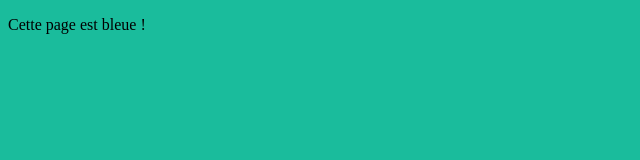
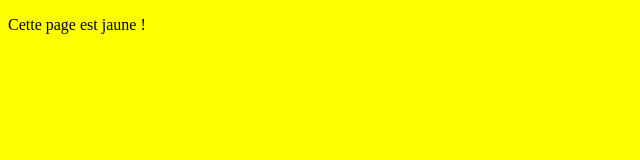
Before and after one commit to SeraphinDalberto/essaiBTSSNSeraphin, a plain HTML site: page index.html in a window 1280 px wide. Shown: the whole page, without its empty margins (0-640 px from the left). Drawn offline with Linux system fonts and the light colour scheme.

Commit message:
Troisième version de la page : fond jaune

```diff
--- a/index.html
+++ b/index.html
@@ -1,9 +1,9 @@
 <!DOCTYPE html>
 <html>
 	<head>
-		<title>Page bleue</title>
+		<title>Page jaune</title>
 	</head>
-	<body style="background-color: #1ABC9C">
-		<p>Cette page est bleue !</p>
+	<body style="background-color: #FFFF00">
+		<p>Cette page est jaune !</p>
 	</body>
 </html>
```
